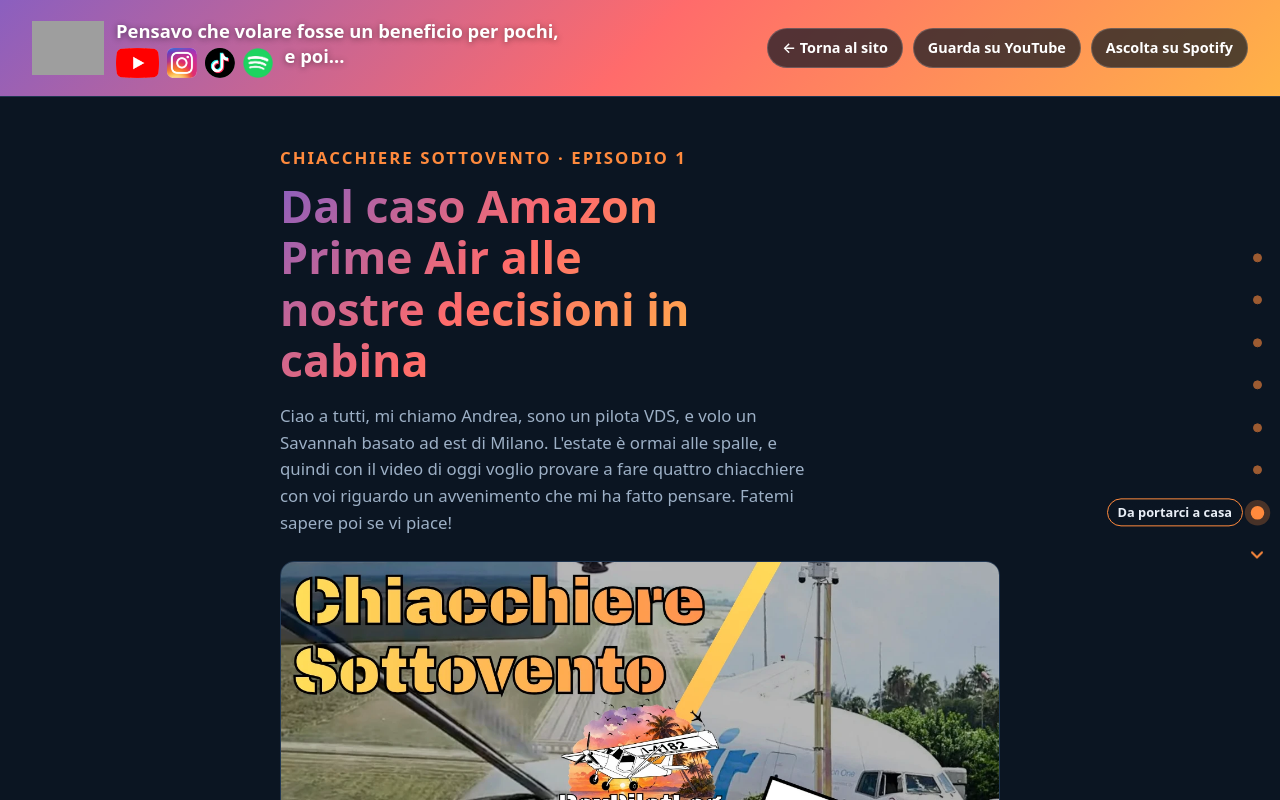
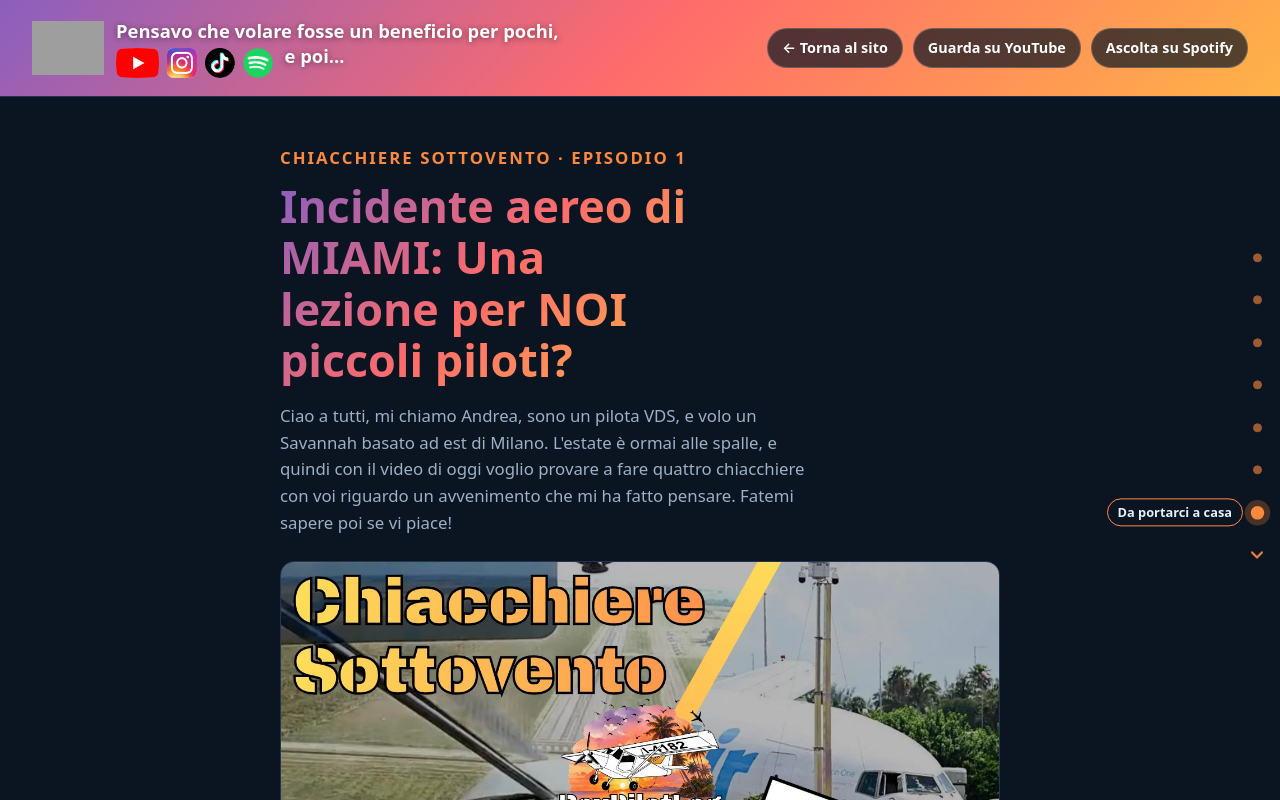
Before and after one commit to andrearossinisolutions/roxpilotlog-site, a Next.js app: page /podcast/ep-1 in a window 1280 px wide. Shown: the top 800 px of the page. Built offline with nearby package versions, Linux system fonts and the light colour scheme; no server answers; grey boxes are pictures that could not be loaded.

Commit message:
Updated chiacchiere sottovento ep 1 title

```diff
--- a/app/podcast/ep-1/page.tsx
+++ b/app/podcast/ep-1/page.tsx
@@ -11,7 +11,7 @@
 export const metadata: Metadata = {
   title: "Chiacchiere Sottovento Ep. 1 – Miami | RoxPilotLog",
   alternates: { canonical: "/podcast/ep-1" },
-  description: "Dal caso Amazon Prime Air alle nostre decisioni in cabina: cosa possiamo portarci a casa, noi piloti di aerei leggeri.",
+  description: "Incidente aereo di MIAMI: Una lezione per NOI piccoli piloti? - Chiacchiere Sottovento Ep. 1",
 };
 
 const sections: ProgressSection[] = [
@@ -47,7 +47,7 @@
       <main id="top" className="article">
         <section className="ep-hero">
           <p className="eyebrow">Chiacchiere Sottovento · Episodio 1</p>
-          <h1>Dal caso Amazon Prime Air alle nostre decisioni in cabina</h1>
+          <h1>Incidente aereo di MIAMI: Una lezione per NOI piccoli piloti?</h1>
           <p className="lead">
             Ciao a tutti, mi chiamo Andrea, sono un pilota VDS, e volo un Savannah basato ad est di Milano. L'estate è ormai alle spalle, e quindi con il video di oggi voglio provare a fare quattro chiacchiere con voi riguardo un avvenimento che mi ha fatto pensare. Fatemi sapere poi se vi piace!
           </p>
```
